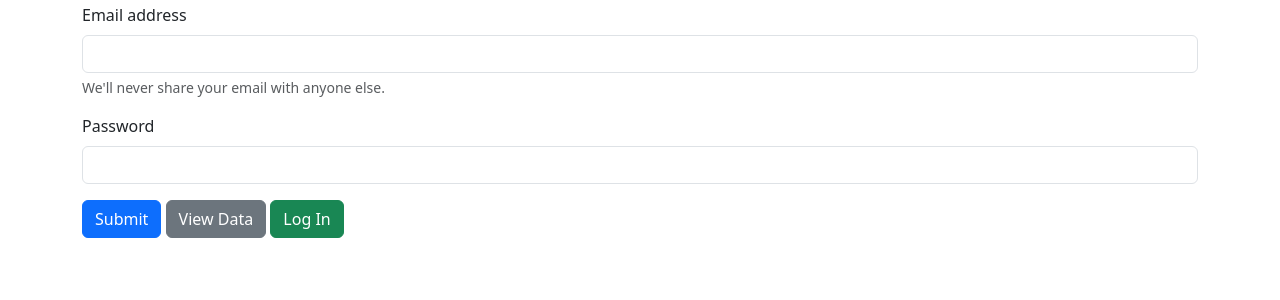
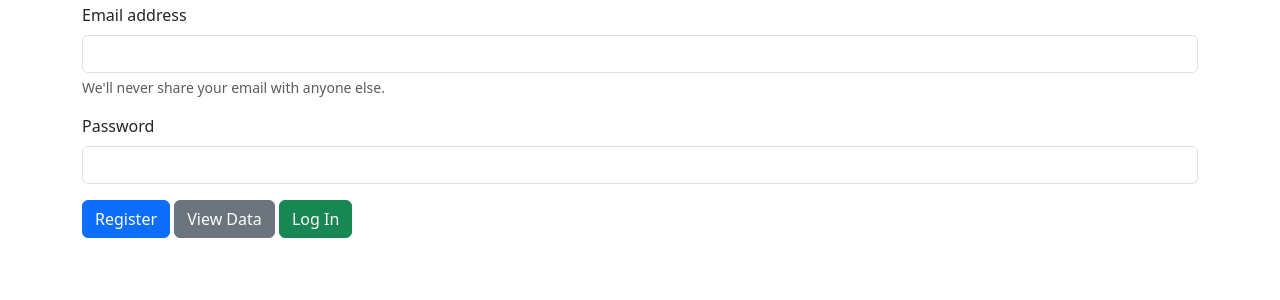
Before and after one commit to SohamKashyap/PHP, a PHP site: page /soham/form.php in a window 1280 px wide. Shown: the part 133-433 px from the top of the page. Run offline with PHP 8.4, Linux system fonts and the light colour scheme.

Commit message:
form.php

```diff
--- a/soham/form.php
+++ b/soham/form.php
@@ -106,14 +106,14 @@
                 <label for="pass" class="form-label">Password</label>
                 <input type="password" class="form-control" id="pass" name="pass">
             </div>
-            <button type="submit" class="btn btn-primary">Submit</button>
+            <button type="submit" class="btn btn-primary">Register</button>
             <style>
                 .btn-secondary a {
                     text-decoration: none;
                     color: inherit;
                 }
             </style>
-            <button type="view" class="btn btn-secondary"><a href="view.php">View Data</a></button>
+            <button type="button" class="btn btn-secondary"><a href="view.php">View Data</a></button>
             <a href="login.php" class="btn btn-success" role="button">Log In</a>
         </form>
     </div>
```
